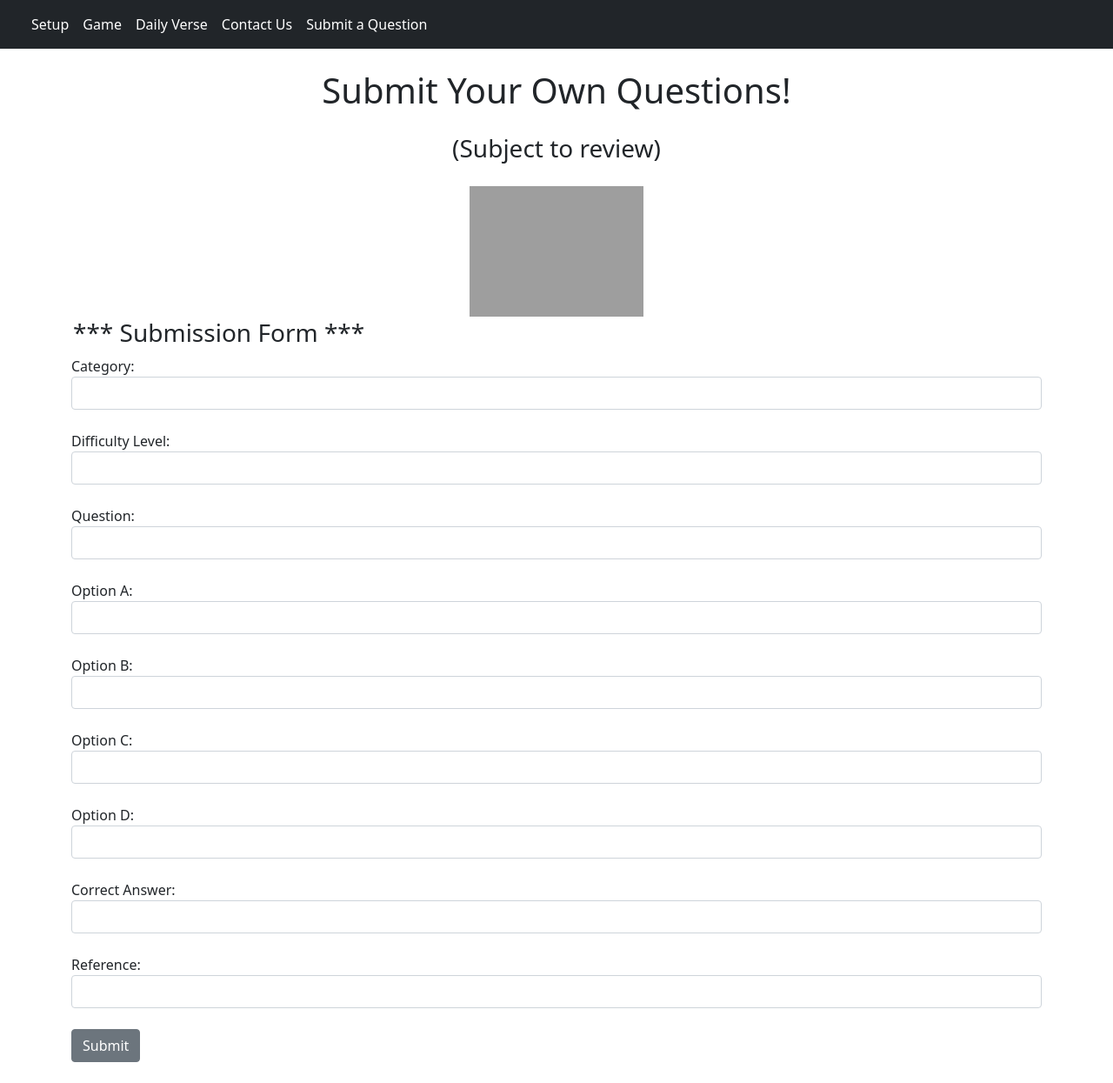
After one commit to nsieffert/MyBibleQuiz, a Django app: page /submitquestion in a window 1280 px wide. The commit adds this page. Shown: the whole page at 87% size. Run offline with Django 5.2, Linux system fonts and the light colour scheme; grey boxes are pictures that could not be loaded.

Commit message:
Added a contact form with database table, a submit your own qusetion form with database table. No styling yet.

```diff
--- a/abiblequiz/templates/base.html
+++ b/abiblequiz/templates/base.html
@@ -1,7 +1,7 @@
 <!DOCTYPE html>
 <html lang="en" xmlns="http://www.w3.org/1999/html">
 <head>
-<!--    the link below is calling the bootstrap library-->
+    <!--the link below calls the bootstrap library-->
     <link rel="stylesheet" href="https://cdn.jsdelivr.net/npm/bootstrap@5.1.3/dist/css/bootstrap.min.css">
     <meta charset="UTF-8">
     <meta name="viewport" content="width=device-width, initial-scale=1.0">
@@ -20,11 +20,20 @@
         </button>
         <div class="collapse navbar-collapse" id="navbarNav">
           <ul class="navbar-nav">
-<li class="nav-item">
+            <li class="nav-item">
                 <a class="nav-link active" aria-current="page" href="{% url 'setup' %}">Setup</a>
             </li>
             <li class="nav-item">
                 <a class="nav-link active" aria-current="page" href="{% url 'index' %}">Game</a>
+            </li>
+             <li class="nav-item">
+                <a class="nav-link active" aria-current="page" href="{% url 'verseofday' %}">Daily Verse</a>
+            </li>
+            <li class="nav-item">
+                <a class="nav-link active" aria-current="page" href="{% url 'contact' %}">Contact Us</a>
+            </li>
+            <li class="nav-item">
+                <a class="nav-link active" aria-current="page" href="{% url 'submitquestion' %}">Submit a Question</a>
             </li>
          </ul>
         </div>
--- a/abiblequiz/templates/index.html
+++ b/abiblequiz/templates/index.html
@@ -52,7 +52,7 @@
             {% csrf_token %}
             <label for="answer">Type your answer letter (A, B, C, or D): </label>
             <input type="text" id="answer" name="user_answer" maxlength="1" required style="width: 35px; text-transform: uppercase;">
-            <button type="submit" class="btn">Submit Answer</button>
+            <button type="submit" class="btn">Submit Answer ➡️</button>
         </form>
 
     <br>
--- /dev/null
+++ b/abiblequiz/templates/submitquestion.html
@@ -0,0 +1,73 @@
+{% extends 'base.html' %}
+{% block content %}
+<div class="text-center">
+<h1 class="mt-4 mb-4">Submit Your Own Questions!</h1>
+<h3 class="mt-4 mb-4">(Subject to review)</h3>
+</div>
+        <div class="text-center">
+       {% load static %}
+        <img src="{% static 'questionmark.png' %}" style='width:200px' alt="Centered Image">
+    <style>
+     H1 {
+        text-align: center;
+     }
+    H3 {
+        padding: 2px;
+    }
+      {
+         align-content: center;
+     }
+
+    </style>
+</div>
+    <form method="post">
+    {% csrf_token %}
+    <h3>*** Submission Form ***</h3>
+        <div class="form-group mb-4">
+            <label for="category">Category:</label>
+            <input class="form-control" type="text" id="category" name="category">
+        </div>
+            <div class="form-group mb-4">
+            <label for="difficulty">Difficulty Level:</label>
+            <input class="form-control" type="text" id="difficulty" name="difficulty">
+        </div>
+            <div class="form-group mb-4">
+            <label for="question_text">Question:</label>
+            <input class="form-control" type="text" id="question_text" name="question_text">
+        </div>
+            <div class="form-group mb-4">
+            <label for="option_a">Option A:</label>
+            <input class="form-control" type="text" id="option_a" name="option_a">
+        </div>
+                    <div class="form-group mb-4">
+            <label for="option_b">Option B:</label>
+            <input class="form-control" type="text" id="option_b" name="option_b">
+        </div>
+                    <div class="form-group mb-4">
+            <label for="option_c">Option C:</label>
+            <input class="form-control" type="text" id="option_c" name="option_c">
+        </div>
+                    <div class="form-group mb-4">
+            <label for="option_d">Option D:</label>
+            <input class="form-control" type="text" id="option_d" name="option_d">
+        </div>
+                    <div class="form-group mb-4">
+            <label for="correct_answer">Correct Answer:</label>
+            <input class="form-control" type="text" id="correct_answer" name="correct_answer">
+        </div>
+                    <div class="form-group mb-4">
+            <label for="reference">Reference:</label>
+            <input class="form-control" type="text" id="reference" name="reference">
+        </div>
+
+       <button class ="btn btn-secondary mb-4" type="submit">Submit</button>
+    {% if messages %}
+    <div class="alert alert-warning" role="alert">
+    {% for message in messages %}
+    {{ message }}
+    {% endfor %}
+    </div>
+    {% endif %}
+
+    </form>
+    {% endblock content %}
--- a/abiblequiz/urls.py
+++ b/abiblequiz/urls.py
@@ -5,4 +5,7 @@ urlpatterns = [
     path('setup', views.setup, name='setup'),  # Make the setup screen the default home page!
     path('index', views.index, name='index'),
     path('verseofday/', views.verseofday, name='verseofday'),
-    path('verseofday/<int:verse_id>/', views.verseofday, name='verseofday_with_id'),]
+    path('verseofday/<int:verse_id>/', views.verseofday, name='verseofday_with_id'),
+    path('contact', views.contact, name='contact'),
+    path('submitquestion', views.submitquestion, name='submitquestion'),
+]
--- a/abiblequiz/views.py
+++ b/abiblequiz/views.py
@@ -1,7 +1,7 @@
+from django.contrib import messages
 from django.shortcuts import render, redirect, get_object_or_404
-
-from . import models
-from .models import BibleQuiz, VerseOfDay
+from .models import BibleQuiz, VerseOfDay, Contact, SubmitQuestion
+from .forms import ContactForm, SubmitQuestionForm
 import random
 
 
@@ -143,3 +143,51 @@ def verseofday(request, verse_id=None):
         'next_verse': next_verse}
 
     return render(request, 'verseofday.html',  context)
+
+
+def contact(request):
+    if request.method == "POST":
+        user = ContactForm(request.POST)
+        if user.is_valid():
+            name = user.cleaned_data["name"]
+            email = user.cleaned_data["email"]
+            note = user.cleaned_data["note"]
+
+            # this section stores the data in the database
+            Contact.objects.create(name=name,
+                                    email=email,
+                                    note=note)
+            messages.success(request, "Message Successful")
+
+    return render(request, 'contact.html')
+
+
+def submitquestion(request):
+    if request.method == "POST":
+        quester = SubmitQuestionForm(request.POST)
+        if quester.is_valid():
+            category = quester.cleaned_data["category"]
+            difficulty = quester.cleaned_data["difficulty"]
+            question_text = quester.cleaned_data["question_text"]
+            option_a = quester.cleaned_data["option_a"]
+            option_b = quester.cleaned_data["option_b"]
+            option_c = quester.cleaned_data["option_c"]
+            option_d = quester.cleaned_data["option_d"]
+            correct_answer = quester.cleaned_data["correct_answer"]
+            reference = quester.cleaned_data["reference"]
+
+            # this section stores the data in the database
+            SubmitQuestion.objects.create(
+                category=category,
+                difficulty=difficulty,
+                question_text=question_text,
+                option_a=option_a,
+                option_b=option_b,
+                option_c=option_c,
+                option_d=option_d,
+                correct_answer=correct_answer,
+                reference=reference)
+
+            messages.success(request, "Submission Successful")
+
+    return render(request, 'submitquestion.html')
```
Also changed, not shown: abiblequiz/admin.py (+20 -1 lines), abiblequiz/forms.py (+18 -0 lines), abiblequiz/models.py (+26 -0 lines), abiblequiz/templates/contact.html (added, +46 -0 lines).
